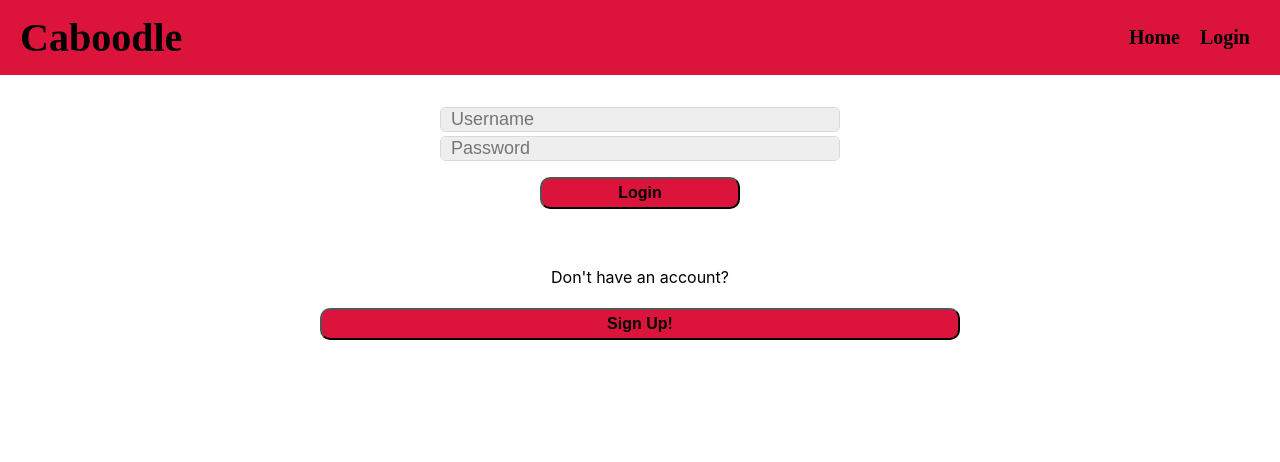
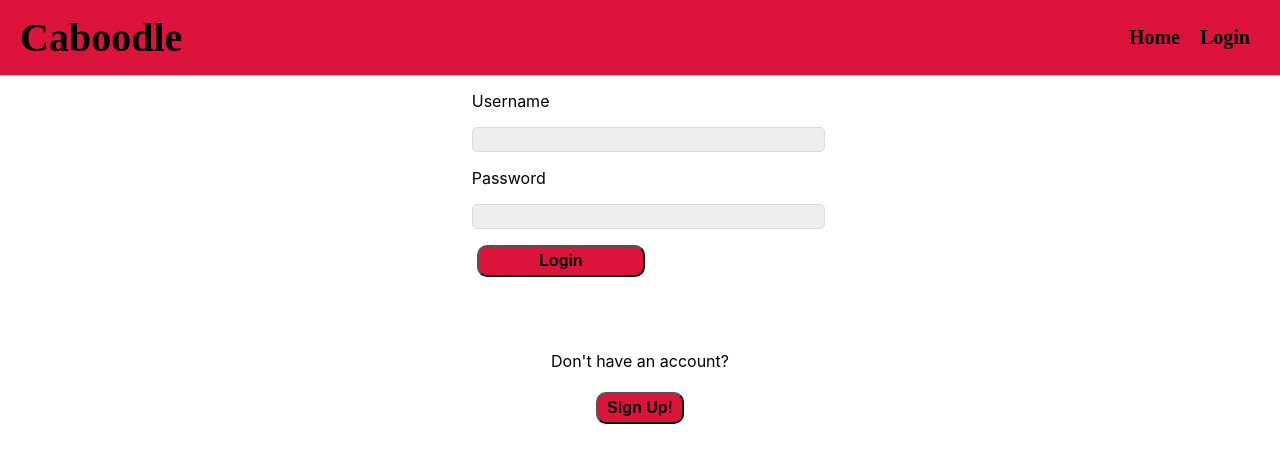
Before and after one commit to mguadagni/caboodle_react, a React (Create React App) app: page /login in a window 1280 px wide. Shown: the top 462 px of the page. Built offline with nearby package versions, Linux system fonts and the light colour scheme.

Commit message:
Tried to implement authentication

```diff
--- a/src/components/Auth/Login.js
+++ b/src/components/Auth/Login.js
@@ -4,6 +4,7 @@ import {useNavigate} from 'react-router-dom';
 import Container from '../common/Container';
 import { AuthContext } from '../Providers/AuthProvider';
 import LoginForm from './LoginForm';
+import SignUp from './SignUp';
 
 const Login = () => {
     const [query, setQuery] = useState({
@@ -34,6 +35,12 @@ const Login = () => {
         }
     }
 
+    const [token, setToken] = useState();
+
+    if (!token) {
+        return <LoginForm setToken={setToken} />
+    }
+
     return (
         <Container>
             <LoginForm onSubmit={onSubmit} query={query} updateForm={updateForm}/>
--- a/src/components/Auth/LoginForm.js
+++ b/src/components/Auth/LoginForm.js
@@ -1,47 +1,69 @@
-import React from 'react';
+import React, { useState } from 'react';
 import Container from '../common/Container';
 import Form from '../common/Form';
 import InLineInputContainer from '../common/InlineInputContainer';
 import Input from '../common/Input';
 import Button from '../common/Button';
+import {useNavigate} from 'react-router-dom';
+import Login from './Login';
+import Proptypes from 'prop-types';
 
-const LoginForm = (props) => {
+async function loginUser(credentials) {
+    return fetch('http://localhost:8080/api/auth/signin', {
+        method: 'POST',
+        headers: {
+            'Content-Type': 'application/json'
+        },
+        body: JSON.stringify(credentials)
+    })
+    .then(data => data.json())
+}
 
-    const handleChange = (e) => {
-        props.updateForm(e.target.id, e.target.value)
+const LoginForm = ({setToken}) => {
+
+    const navigate = useNavigate();
+
+    const handleSignUpButton = (e) => {
+        navigate('/signup');
+    }
+
+    const [username, setUserName] = useState();
+    const [password, setPassword] = useState();
+
+    const handleSubmit = async e => {
+        e.preventDefault();
+        const token = await loginUser({
+            username,
+            password
+        });
+        setToken(token);
+        navigate('/');
     }
 
     return (
         <Container>
-            <Form onSubmit={props.onSubmit} style={{marginTop: '2em'}}>
-                <InLineInputContainer>
-                    <Input
-                    name="id"
-                    id="id"
-                    placeholder="Username"
-                    value={props.query.id}
-                    onChange={handleChange}
-                    required
-                    />
-                </InLineInputContainer>
-                <InLineInputContainer style={{marginTop: '0.25em'}}>
-                    <Input
-                    name="password"
-                    id="password"
-                    placeholder="Password"
-                    value={props.query.password}
-                    onChange={handleChange}
-                    required
-                    type="password"
-                    />
-                </InLineInputContainer>
+            <form onSubmit={handleSubmit}>
+                <label>
+                    <p>Username</p>
+                    <Input type='text' onChange={e => setUserName(e.target.value)} />
+                </label>
+                <label>
+                <p>Password</p>
+                    <Input type="password" onChange={e => setPassword(e.target.value)} />
+                </label>
                 <Button style={{marginTop: '1em'}}>Login</Button>
+            </form>
+            <Form onSubmit={handleSignUpButton}>
+                <p style={{marginTop: '4em'}}>Don't have an account?</p>
+                <Button>Sign Up!</Button>
             </Form>
-                <p style={{marginTop: '3em'}}>Don't have an account?</p>
-                <Button>Sign Up!</Button>
 
         </Container>
     )
 }
 
 export default LoginForm;
+
+LoginForm.propTypes = {
+    setToken: Proptypes.func.isRequired
+}
--- a/src/components/Auth/SignUp.js
+++ b/src/components/Auth/SignUp.js
@@ -19,13 +19,11 @@ const SignUp = () => {
     const navigate = useNavigate();
 
     const onSubmit = () => {
-        alert('hi');
+        navigate('/signup');
     }
 
     return (
-        <Container>
             <SignUpForm onSubmit={onSubmit} query={query} updateForm={updateForm}/>
-        </Container>
     )
 }
 
--- a/src/components/Auth/SignUpForm.js
+++ b/src/components/Auth/SignUpForm.js
@@ -14,11 +14,30 @@ const SignUpForm = (props) => {
     return (
         <Container>
             <Form onSubmit={props.onSubmit} style={{marginTop: '2em'}}>
+                <h1>Create a User!</h1>
                 <InLineInputContainer>
+                    <Input
+                    name="email"
+                    id="email"
+                    placeholder="Email"
+                    value={props.query.id}
+                    onChange={handleChange}
+                    />
+                </InLineInputContainer>
+                <InLineInputContainer style={{marginTop: '0.25em'}}>
                     <Input
                     name="id"
                     id="id"
                     placeholder="Username"
+                    value={props.query.id}
+                    onChange={handleChange}
+                    />
+                </InLineInputContainer>
+                <InLineInputContainer style={{marginTop: '0.25em'}}>
+                    <Input
+                    name="password"
+                    id="password"
+                    placeholder="Password"
                     value={props.query.id}
                     onChange={handleChange}
                     />
--- a/src/components/Listings/ListingsForm.js
+++ b/src/components/Listings/ListingsForm.js
@@ -1,19 +1,49 @@
-import React from 'react';
+import React, { useState } from 'react';
+import axios from 'axios';
 
 const ListingsForm = () => {
 
+  const BASE_URI = `http://localhost:8080/api/listings/`
 
+  const [inputData, setInputData] = useState ("")
 
+  const requestListings = () => {
+    console.log("Requesting Data...");
+
+    axios.get(BASE_URI)
+    .then( res => {
+      console.log(res.data);
+      alert("Request Made")
+    })
+    .catch(err => {
+      alert("Error: \n" + err.message)
+      console.log(err);
+    })
+
+    //console.log(inputData);
+  }
 
     return (
       <div style={{
         flex: 2,
         display: 'flex',
         flexDirection: 'column',
-        padding: '0 100px'
+        padding: '0 100px',
+        textAlign: 'center'
       }}>
         <h3>Search</h3>
-        <input type='text' />
+        <input
+        type='text'
+        placeholder='Search Listings'
+        value={inputData}
+        onChange={e=>{setInputData(e.target.value)}}
+        />
+        <button
+        style={{marginTop: 10}}
+        onClick={requestListings}
+        >
+          Request Data
+        </button>
       </div>
     )
 }
```
